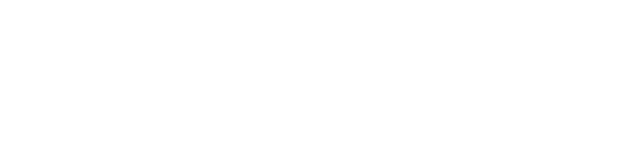
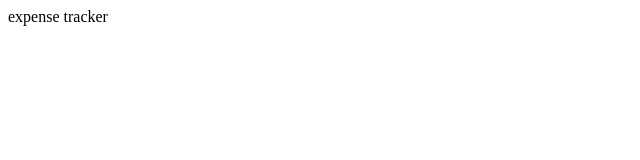
Before and after one commit to ashishgujjar22/expense-tracker, a plain HTML site: page index.html in a window 1280 px wide. Shown: the whole page, without its empty margins (0-640 px from the left). Drawn offline with Linux system fonts and the light colour scheme.

Commit message:
continue building ui

```diff
--- a/index.html
+++ b/index.html
@@ -8,7 +8,8 @@
 </head>
 <body>
     <div>
-        <span></span>
+        <span>expense tracker
+        </span>
     </div>
 </body>
 <script></script>
```
